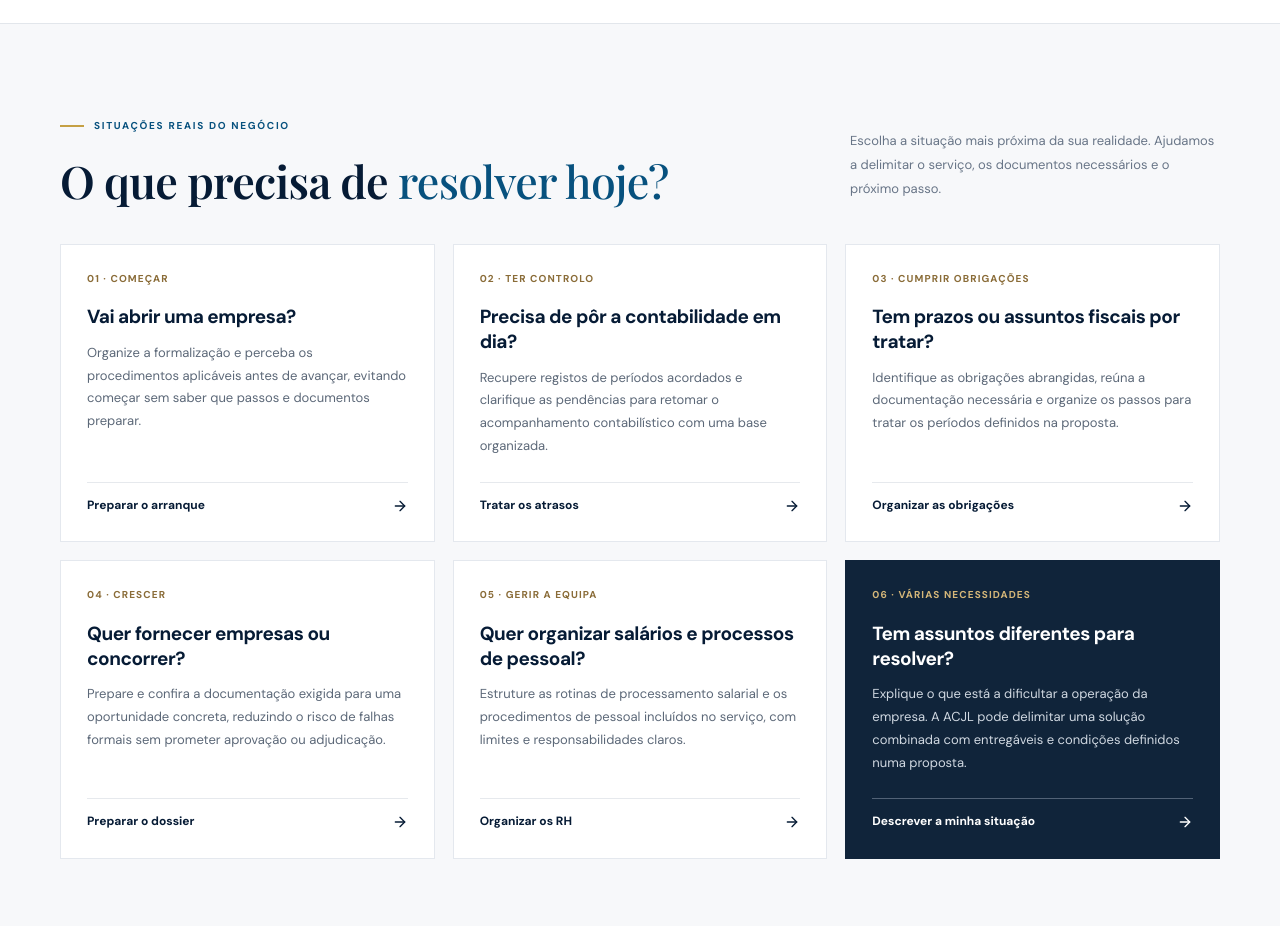
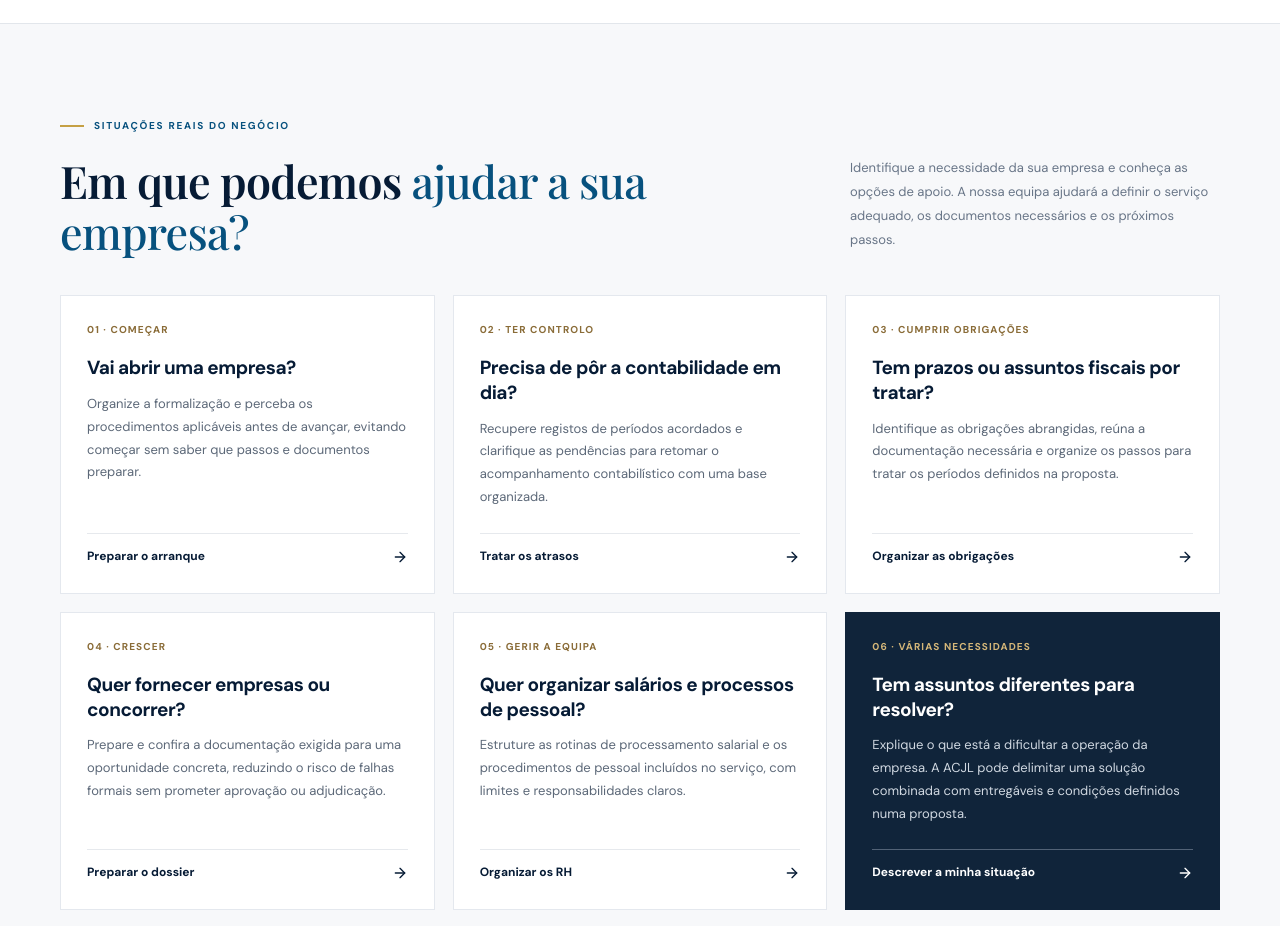
Before and after one commit to al-alanga/acjl, a Next.js app: page / in a window 1280 px wide. Shown: the part 930-1856 px from the top of the page. Built offline with nearby package versions, Linux system fonts and the light colour scheme.

Commit message:
Ajusta linguagem da secção de necessidades para tom mais natural e empresarial

```diff
--- a/app/page.tsx
+++ b/app/page.tsx
@@ -103,8 +103,8 @@ export default function Home() {
       <section className="section needs-section" id="necessidades">
         <div className="container">
           <div className="section-heading">
-            <div><div className="eyebrow"><span></span> SITUAÇÕES REAIS DO NEGÓCIO</div><h2>O que precisa de <em>resolver hoje?</em></h2></div>
-            <p>Escolha a situação mais próxima da sua realidade. Ajudamos a delimitar o serviço, os documentos necessários e o próximo passo.</p>
+            <div><div className="eyebrow"><span></span> SITUAÇÕES REAIS DO NEGÓCIO</div><h2>Em que podemos <em>ajudar a sua empresa?</em></h2></div>
+            <p>Identifique a necessidade da sua empresa e conheça as opções de apoio. A nossa equipa ajudará a definir o serviço adequado, os documentos necessários e os próximos passos.</p>
           </div>
           <div className="needs-grid">
             <article className="need-card"><span className="need-number">01 · COMEÇAR</span><h3>Vai abrir uma empresa?</h3><p>Organize a formalização e perceba os procedimentos aplicáveis antes de avançar, evitando começar sem saber que passos e documentos preparar.</p><button onClick={() => startRequest("Começar o Negócio")}>Preparar o arranque <ArrowRight size={16}/></button></article>
```
